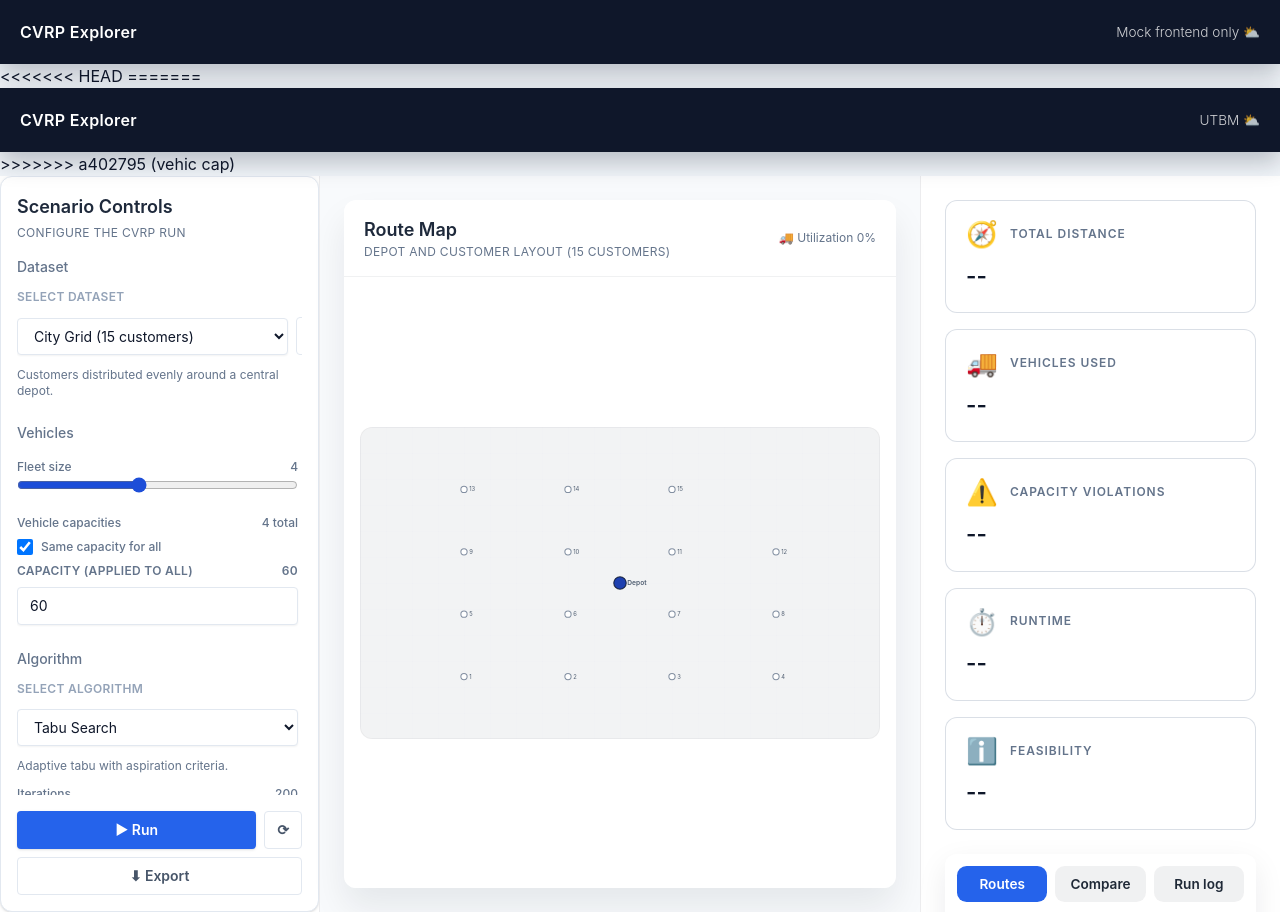
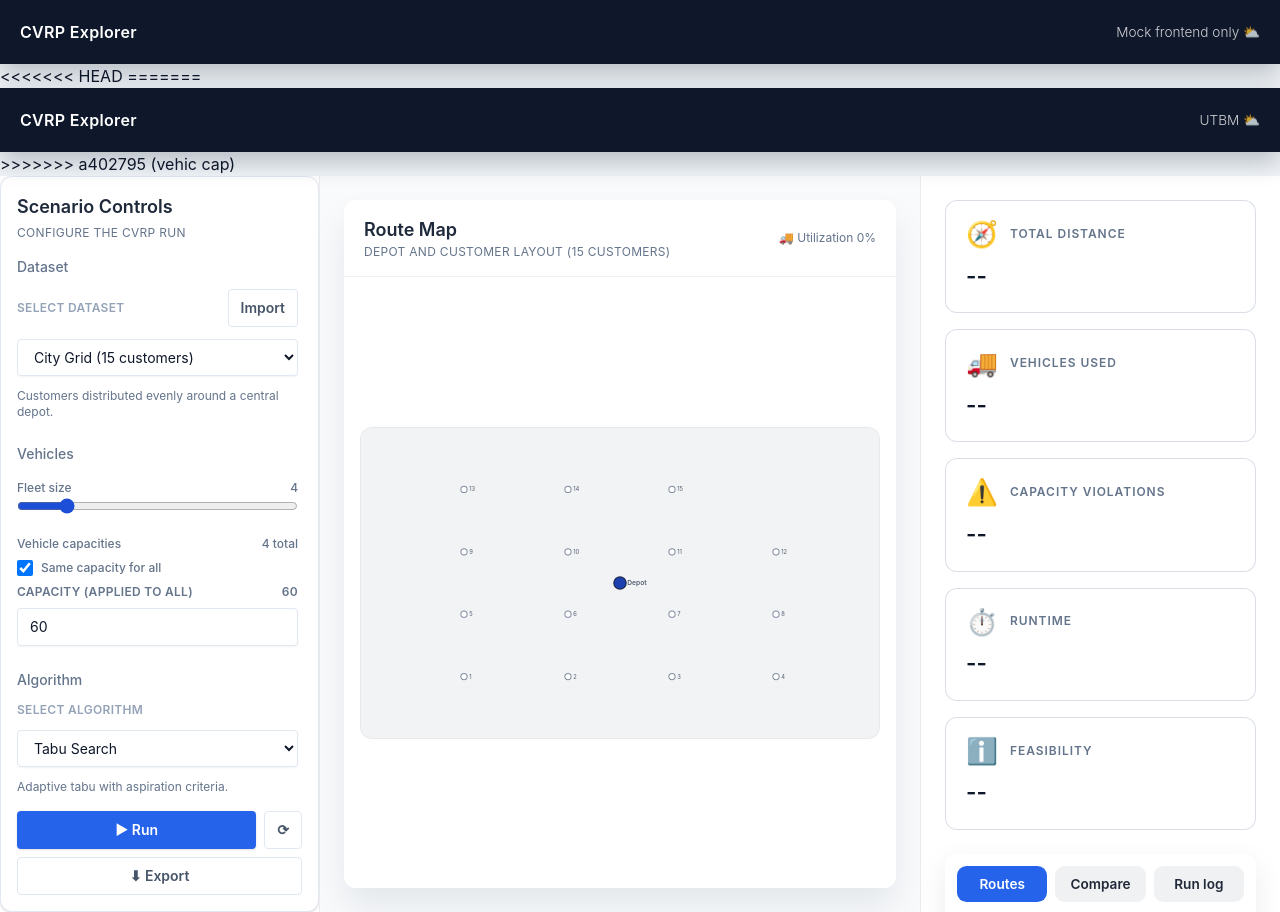
Before and after one commit to jasonboulos/CVRP, an Angular app in the folder UI/: page / in a window 1280 px wide. Built offline with nearby package versions, Linux system fonts and the light colour scheme.

Commit message:
chore: untrack build artifacts and add .gitignore

```diff
--- a/UI/src/app/features/controls-panel/controls-panel.component.html
+++ b/UI/src/app/features/controls-panel/controls-panel.component.html
@@ -8,25 +8,32 @@
     <form [formGroup]="form" class="flex flex-col gap-6">
       <section class="flex flex-col gap-3">
         <span class="text-sm font-medium text-slate-500">Dataset</span>
-        <label class="block text-xs font-semibold uppercase tracking-wide text-slate-400" for="dataset-select">
-          Select dataset
-        </label>
-        <div class="flex items-center gap-2">
-          <select
-            id="dataset-select"
-            formControlName="datasetId"
-            class="flex-1 rounded border border-slate-200 bg-white px-3 py-2 text-sm shadow-sm focus:border-slate-500 focus:outline-none"
+        <div class="flex items-center justify-between">
+          <label
+            class="block text-xs font-semibold uppercase tracking-wide text-slate-400"
+            for="dataset-select"
           >
-            <option *ngFor="let dataset of availableDatasets" [value]="dataset.id">{{ dataset.name }}</option>
-          </select>
+            Select dataset
+          </label>
           <button
             type="button"
-            class="btn-secondary whitespace-nowrap"
+            class="btn-secondary text-xs px-3 py-1"
             (click)="openDatasetImport()"
           >
-            Import JSON
+            Import
           </button>
         </div>
+
+        <select
+          id="dataset-select"
+          formControlName="datasetId"
+          class="w-full rounded border border-slate-200 bg-white px-3 py-2 text-sm shadow-sm focus:border-slate-500 focus:outline-none"
+        >
+          <option *ngFor="let dataset of availableDatasets" [value]="dataset.id">
+            {{ dataset.name }}
+          </option>
+        </select>
+
         <input
           #datasetFileInput
           type="file"
@@ -34,10 +41,12 @@
           accept=".json,application/json"
           (change)="onDatasetFileChange($event)"
         />
+
         <p class="text-xs text-slate-500" *ngIf="datasetDescription">
           {{ datasetDescription }}
         </p>
       </section>
+
 
       <section formGroupName="vehicles" class="flex flex-col gap-4">
         <span class="text-sm font-medium text-slate-500">Vehicles</span>
@@ -50,7 +59,7 @@
             <input
               type="range"
               min="1"
-              max="8"
+              max="20"
               step="1"
               formControlName="count"
               class="slider-thumb"
--- a/UI/src/app/features/controls-panel/controls-panel.component.ts
+++ b/UI/src/app/features/controls-panel/controls-panel.component.ts
@@ -340,7 +340,7 @@ export class ControlsPanelComponent implements OnChanges, OnInit, OnDestroy {
     const vehiclesGroup = this.vehiclesGroup.controls;
     const sameCapacity = vehiclesGroup.sameCapacity.value;
     const sharedValue = Math.max(1, Math.round(vehiclesGroup.sameCapacityValue.value || 0));
-    const safeCount = Math.max(1, Math.min(8, Math.round(count) || 0));
+    const safeCount = Math.max(1, Math.min(20, Math.round(count) || 0));
     let mutated = false;
     while (array.length < safeCount) {
       const previousValue = array.length > 0 ? array.at(array.length - 1).value : sameCapacity ? sharedValue : 60;
```
Also changed, not shown: 9 other files (tests, documents, lock files or other folders).
